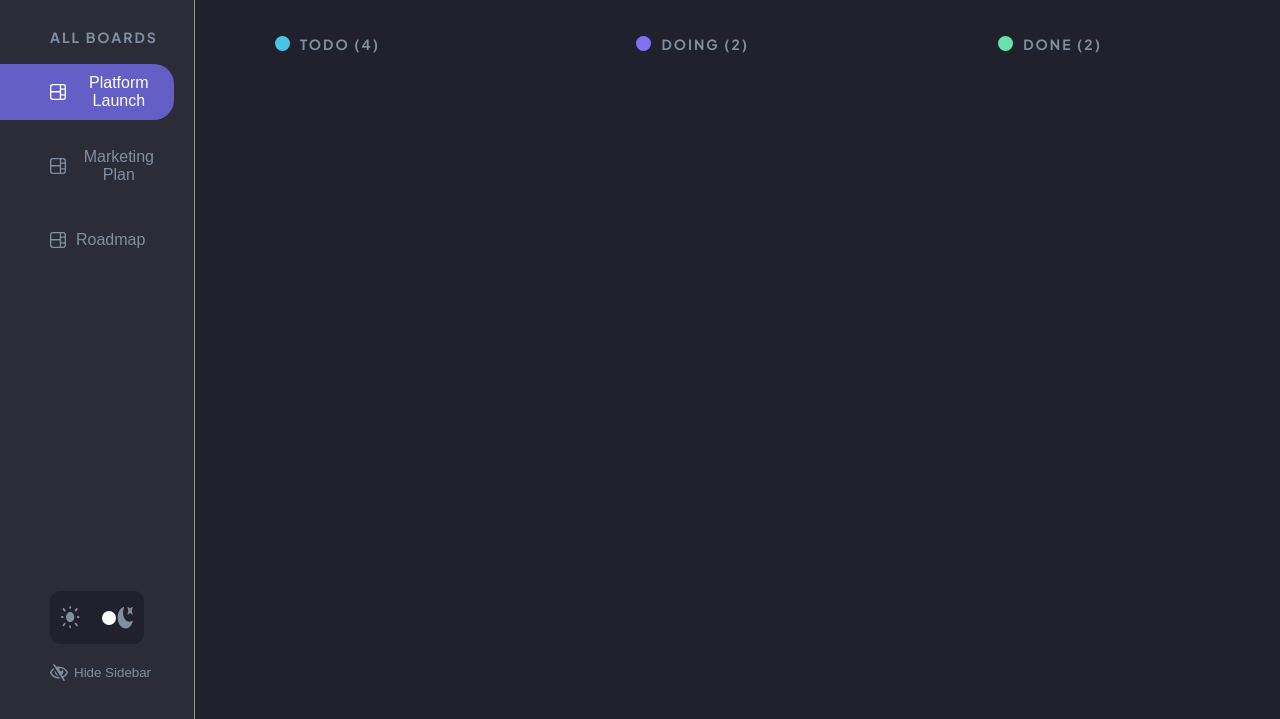
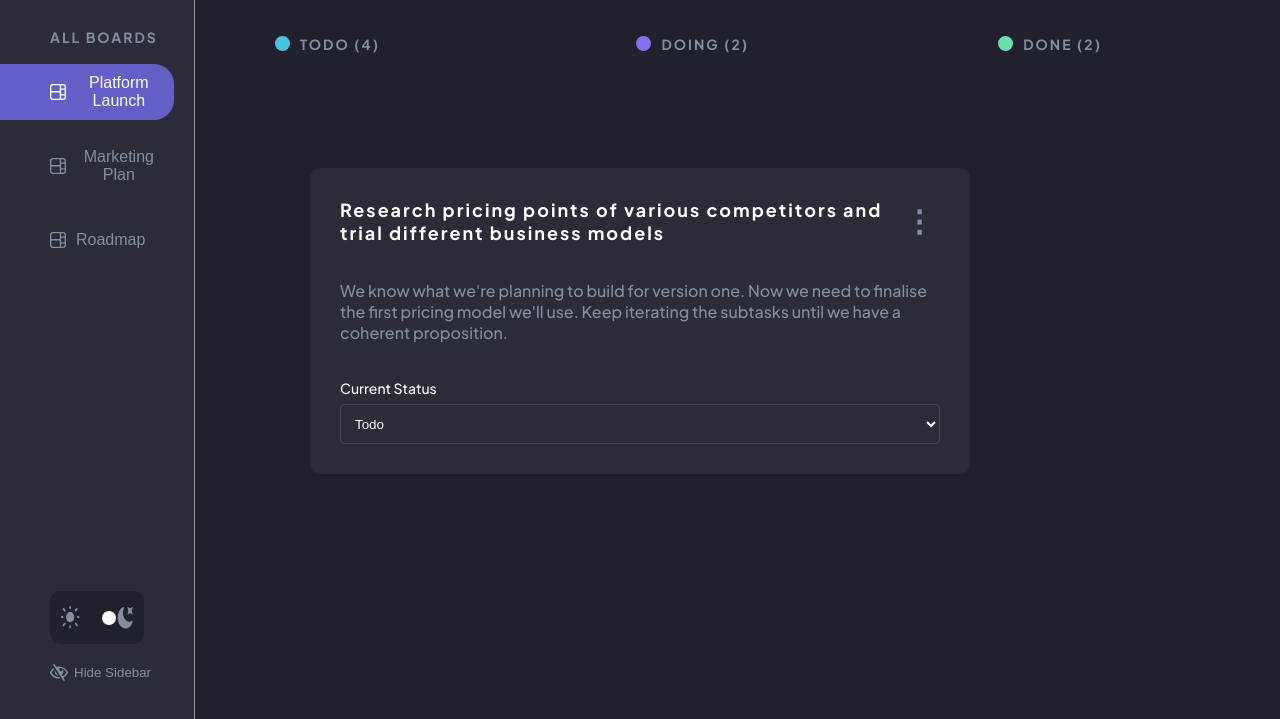
Before and after one commit to Igor1D/kanban-task-management-web-app, a website: page code/index.html in a window 1280 px wide. Shown: the part 79-798 px from the top of the page. Drawn offline with Linux system fonts and the light colour scheme; no server answers.

Commit message:
post modal window

```diff
--- a/code/index.css
+++ b/code/index.css
@@ -237,6 +237,68 @@ header {
     margin-bottom: 40px;
 }
 
+/* Edit task */
+
+.edit-btn {
+    background: none;
+    border: none;
+    cursor: pointer;
+    color: #828FA3;
+    font-size: 30px;
+    font-weight: 700;
+}
+
+#edit-task-header {
+    display: flex;
+    flex-direction: row;
+}
+
+.task-title {
+    color: white;
+    font-size: 18px;
+}
+
+.edit-task-description {
+    color: #828FA3;
+    font-size: 16px;
+}
+
+#edit-task-status {
+    height: 40px;
+    padding: 10px;
+    background-color: #2B2C37;
+    border: 1px solid #424852;
+    border-radius: 4px;
+    color: #fff;
+}
+
+.edit-task-div {
+    display: flex;
+    flex-direction: column;
+    gap: 7px;
+}
+
+
+.edit-task-modal-window {
+    position: absolute;
+    top: 50%;
+    left: 50%;
+    transform: translate(-50%, -50%);
+    width: 600px;
+    display: flex;
+    flex-direction: column;
+    padding: 30px;
+    gap: 20px;
+    background-color: #2B2C37;
+    font-weight: 500;
+    font-size: 14px;
+    border-radius: 10px;
+    /* display: none; */
+    z-index: 3;
+    transition: all 0.3s ease-in;
+}
+
+
 /* Modal Window */
 
 .modal-title {
--- a/code/index.html
+++ b/code/index.html
@@ -105,7 +105,32 @@
     </div>
     <button type="submit" class="submit-btn" id="create-task-btn">Create Task</button>
   </form>
+
+  <form class="edit-task-modal-window">
+    <div class="edit-task-div" id="edit-task-header">
+    <h4 class="task-title">Research pricing points of various competitors and trial different business models</h4>
+    <button class="edit-btn">&#8942;</button>
+    </div>
+    <div class="edit-task-div">
+    <p class="edit-task-description" >We know what we're planning to build for version one. Now we need to finalise the first pricing model we'll use. Keep iterating the subtasks until we have a coherent proposition.</p>
+    </div>
+    <div class="edit-task-div">
+      <label class="label-modal-window" id="modal-select-status" for="select-status">Current Status</label>
+      <select name="edit-task-status"  id="edit-task-status">
+        <option value="todo">Todo</option>
+        <option value="doing">Doing</option>
+        <option value="done">Done</option>
+      </select>
+    </div>
+  </form>
+
+
   <div id="filterDiv"></div>
+
+
+
+
+
 
 
   <script src="./index.js"></script>
--- a/code/index.js
+++ b/code/index.js
@@ -34,24 +34,18 @@ form.addEventListener("submit", (event) => {
       'Content-Type': 'application/json'
     },
     body: JSON.stringify({
-      "id": 1,
+      // "id": 11,
       "title": titleInput.value,
       "description": descInput.value,
       "status": ddl.value,
       "board": selectedBoard
     })
 
+
     });
-    console.log(response);
+    // console.log(response, 'abra');
   }
   createNewTask();
-  console.log({
-    "id": 1,
-    "title": titleInput.value,
-    "description": descInput.value,
-    "status": ddl.value,
-    "board": selectedBoard
-});
 })
 
 
```
Also changed, not shown: db.json (+28 -2 lines).
